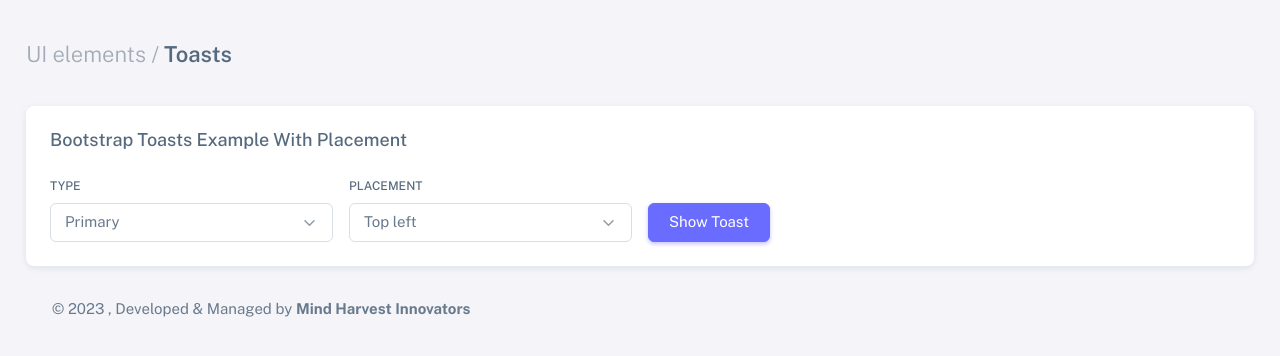
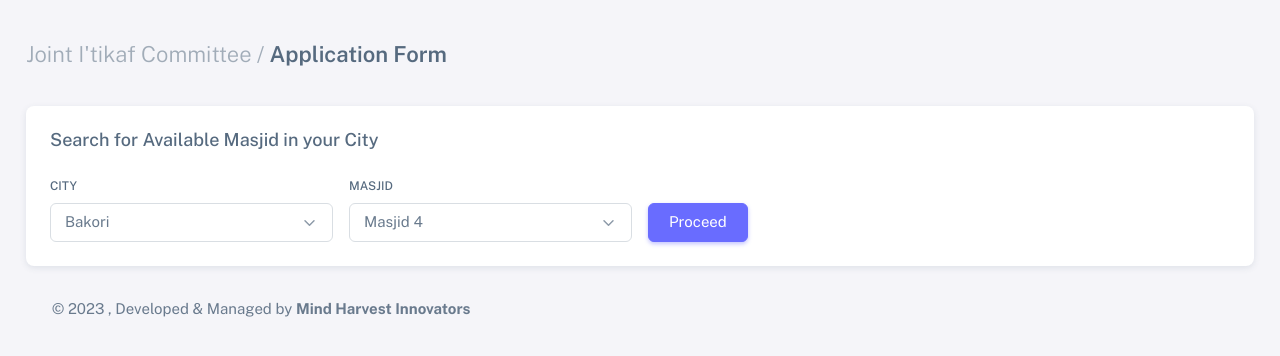
Before and after one commit to elsunais6167/firqatussalam, a Django app: page / in a window 1280 px wide. Shown: the top 356 px of the page. Run offline with Django 3.2, Linux system fonts and the light colour scheme; data comes from the database, SQL or seed files in the repository; some libraries are stand-ins or nearby versions.

Commit message:
Jquerry update

```diff
--- a/itikaf/admin.py
+++ b/itikaf/admin.py
@@ -2,6 +2,7 @@ from django.contrib import admin
 from .models import *
 # Register your models here.
 admin.site.register(Mosque)
+admin.site.register(Lga)
 admin.site.register(Applicant)
 admin.site.register(MosqueAdmin)
 admin.site.register(Processing)
--- a/itikaf/models.py
+++ b/itikaf/models.py
@@ -2,16 +2,20 @@ from django.db import models
 from django.contrib.auth.models import User
 
 # Create your models here.
+class Lga(models.Model):
+    name = models.CharField(max_length=50)
+    def __str__(self):
+        return self.name
 class Mosque(models.Model):
     name = models.CharField(max_length=250)
-    city = models.CharField(max_length=50)
+    lga = models.ForeignKey(Lga, on_delete=models.CASCADE)
     phone = models.CharField(max_length=11)
     address = models.CharField(max_length=300)
     accepting_applications = models.BooleanField(default=True)
     date_created = models.DateTimeField(auto_now_add=True)
 
     def __str__(self):
-        return f'{self.name} - {self.city}'
+        return f'{self.name} - {self.lga}'
 
 class MosqueAdmin(models.Model):
     user = models.OneToOneField(User, on_delete=models.CASCADE)
--- a/itikaf/templates/base.html
+++ b/itikaf/templates/base.html
@@ -37,7 +37,8 @@
 <!--! Template customizer & Theme config files MUST be included after core stylesheets and helpers.js in the <head> section -->
 <!--? Config:  Mandatory theme config file contain global vars & default theme options, Set your preferred theme option in this file.  -->
 <script src="{% static 'assets/js/config.js' %}"></script>
-
+<script src="https://ajax.googleapis.com/ajax/libs/jquery/3.6.3/jquery.min.js"></script>
+<script src="https://cdnjs.cloudflare.com/ajax/libs/select2/4.0.13/js/i18n/pt-BR.min.js"></script>
 </head>
 <body>
     {% block content %}
@@ -77,6 +78,5 @@
 
 <!-- Place this tag in your head or just before your close body tag. -->
 <script async defer src="https://buttons.github.io/buttons.js"></script>
-
 </body>
 </html>
--- a/itikaf/templates/home.html
+++ b/itikaf/templates/home.html
@@ -1,12 +1,35 @@
 {% extends 'base.html' %}
 
 {% block content %}
+<script>
+    $(document).ready(function()
+    {
+        var $select1=$('#select1'),
+            $select2=$('#select2'),
+            $options=$select2.find('option');
+            $select1.on('change', function()
+            {
+                $select2.html($options.filter('[value="'+this.value+'"]'));
+            }).trigger('change');
+    });
+</script>
+<script>
+    $(document).ready(function()
+    {
+        $("#select1").select2({
+
+        });
+        $("#select2").select2({
+
+        });
+    });
+</script>
  <!-- Content wrapper -->
  <div class="content-wrapper">
     <!-- Content -->
 
     <div class="container-xxl flex-grow-1 container-p-y">
-      <h4 class="fw-semibold py-3 mb-4"><span class="text-muted fw-light">UI elements /</span> Toasts</h4>
+      <h4 class="fw-semibold py-3 mb-4"><span class="text-muted fw-light">Joint I'tikaf Committee /</span> Application Form</h4>
 
       <!-- Toast with Placements -->
       <div
@@ -16,44 +39,39 @@
         aria-atomic="true"
         data-delay="2000"
       >
-        <div class="toast-header">
-          <i class="bx bx-bell me-2"></i>
-          <div class="me-auto fw-semibold">Bootstrap</div>
-          <small>11 mins ago</small>
-          <button type="button" class="btn-close" data-bs-dismiss="toast" aria-label="Close"></button>
         </div>
-        <div class="toast-body">Fruitcake chocolate bar tootsie roll gummies gummies jelly beans cake.</div>
-      </div>
       <!-- Toast with Placements -->
 <!-- Bootstrap Toasts with Placement -->
 <div class="card mb-4">
-    <h5 class="card-header">Bootstrap Toasts Example With Placement</h5>
+    <h5 class="card-header">Search for Available Masjid in your City</h5>
     <div class="card-body">
       <div class="row gx-3 gy-2 align-items-center">
         <div class="col-md-3">
-          <label class="form-label" for="selectTypeOpt">Type</label>
-          <select id="selectTypeOpt" class="form-select color-dropdown">
-            <option value="bg-primary" selected>Primary</option>
-            <option value="bg-secondary">Secondary</option>
-            <option value="bg-success">Success</option>
-            <option value="bg-danger">Danger</option>
-            <option value="bg-warning">Warning</option>
-            <option value="bg-info">Info</option>
-            <option value="bg-dark">Dark</option>
+            <form method="get" action="{%url 'applyi'%}">
+                {% csrf_token %}
+
+          <label class="form-label" for="select1">City</label>
+          <select id="select1" class="form-select color-dropdown" name="select1">
+            {% for city in cities %}
+                <option value="{{ city.id }}"> {{ city.name }} </option>
+            {% endfor %}
           </select>
         </div>
         <div class="col-md-3">
-          <label class="form-label" for="selectPlacement">Placement</label>
-          <select class="form-select placement-dropdown" id="selectPlacement">
-            <option value="top-0 start-0">Top left</option>
-
+          <label class="form-label" for="select2">Masjid</label>
+          <select class="form-select placement-dropdown" id="select2" name="select2">
+            {% for mosque in mosques %}
+            <option value="{{ mosque.lga_id }}"> {{ mosque.name }} </option>
+            {% endfor %}
           </select>
         </div>
         <div class="col-md-3">
           <label class="form-label" for="showToastPlacement">&nbsp;</label>
-          <button id="showToastPlacement" class="btn btn-primary d-block">Show Toast</button>
+          <button id="showToastPlacement" class="btn btn-primary d-block">Proceed</button>
         </div>
       </div>
     </div>
   </div>
+
+
 {% endblock content %}
--- a/itikaf/urls.py
+++ b/itikaf/urls.py
@@ -2,5 +2,7 @@ from django.urls import path
 from . import views
 
 urlpatterns = [
+    #path('masjids/<int:city_id>/', views.home, name='masjids_by_city'),
     path('', views.home, name='home'),
+    path('applyi', views.apply, name='applyi'),
 ]
--- a/itikaf/views.py
+++ b/itikaf/views.py
@@ -1,6 +1,21 @@
-from django.shortcuts import render
+from django.shortcuts import render, get_object_or_404
+from django.http import JsonResponse
+from .models import Mosque, Lga
 
 # Create your views here.
 
 def home(request):
-    return render(request, 'home.html')
+    cities = Lga.objects.all()
+    mosques = Mosque.objects.all()
+    context = {
+        'cities': cities,
+        'mosques': mosques
+        }
+    return render(request, 'home.html', context)
+
+
+def apply(request):
+    name_id = request.GET.get('mosque')
+    name = get_object_or_404(Mosque.objects.prefetch_related('name'), name__id=name_id)
+    context = {'mosque': name}
+    return render(request, 'apply.html', context)
```
Also changed, not shown: itikaf/templates/apply.html (added, +7 -0 lines), db.sqlite3, itikaf/migrations/0001_initial.py, itikaf/migrations/0002_mosque_accepting_applications.py (deleted).
